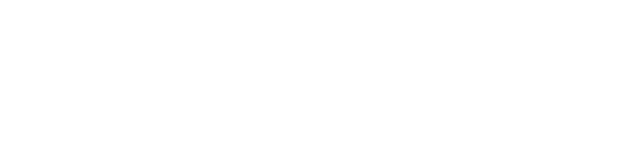
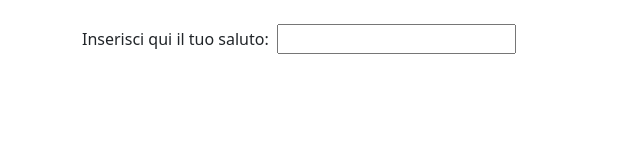
Before and after one commit to Flopiras/vue-hello, a plain HTML site: page index.html in a window 1280 px wide. Shown: the whole page, without its empty margins (0-640 px from the left). Drawn offline with nearby package versions, Linux system fonts and the light colour scheme.

Commit message:
add input greet

```diff
--- a/index.html
+++ b/index.html
@@ -24,6 +24,12 @@
 <body>
 
     <div id="root">
+        <div class="container my-4">
+            <label for="text">Inserisci qui il tuo saluto:</label>
+            <input class="mx-2" type="text" id="text" v-model="greet">
+
+            <h1 class="text-center m-4">{{ greet }}</h1>
+        </div>
     </div>
 
 </body>
--- a/js/script.js
+++ b/js/script.js
@@ -6,7 +6,7 @@ const {createApp} = Vue;
 const app = createApp({
     data() {
         return{
-
+            greet: ''
         }
     }
 });
```
